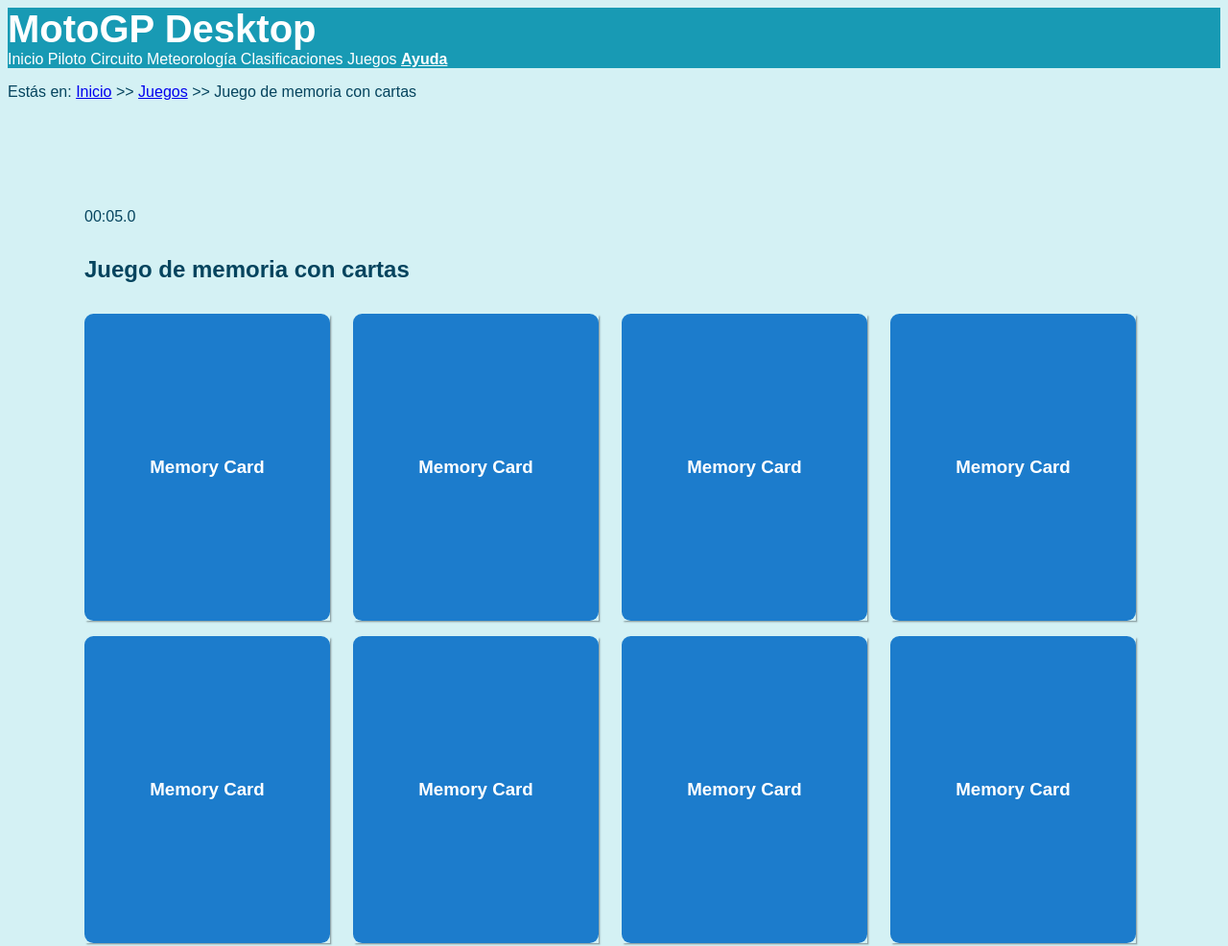
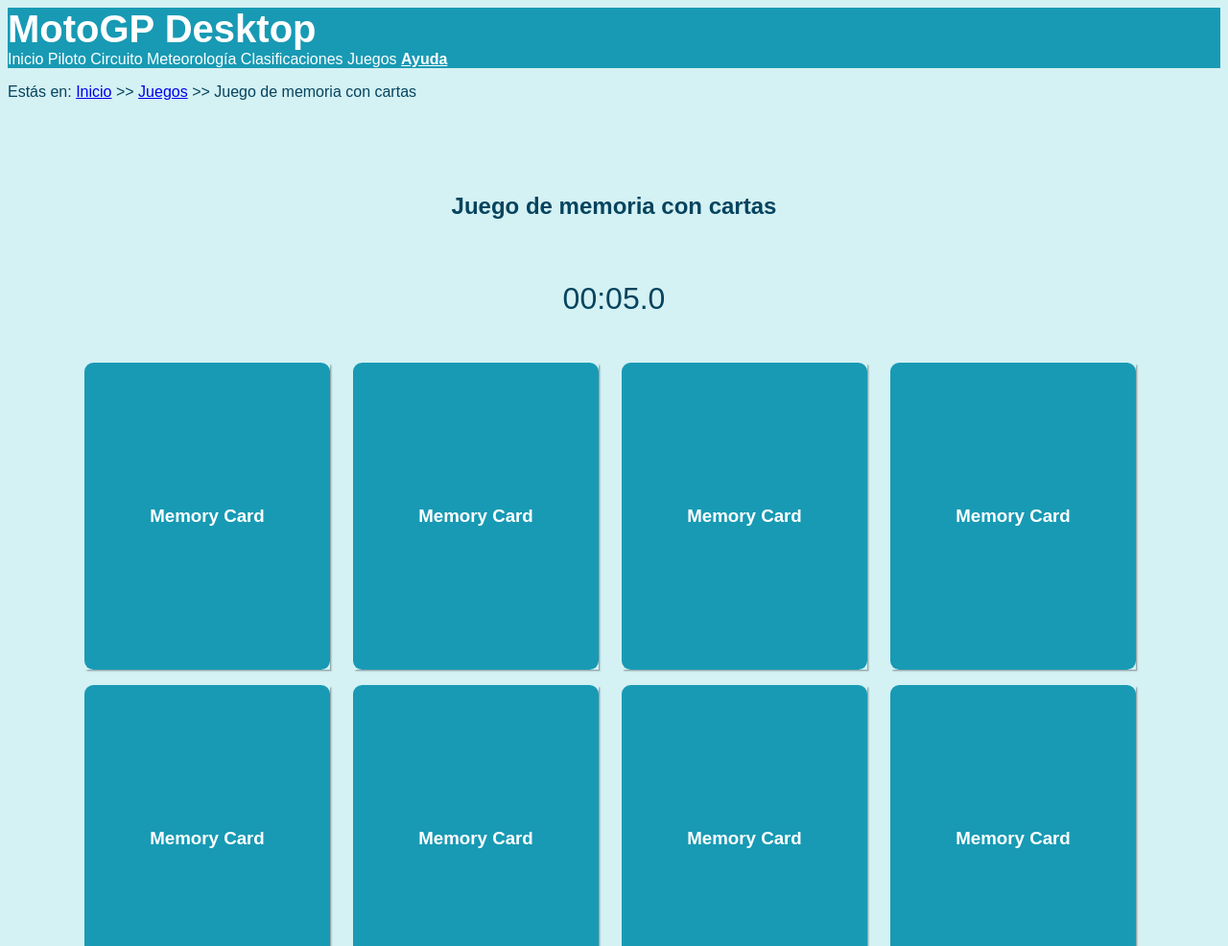
Before and after one commit to uo289792/MotoGP-Desktop, a plain HTML site: page memoria.html in a window 1280 px wide. Shown: the top 986 px of the page at 96% size. Drawn offline with Linux system fonts and the light colour scheme.

Commit message:
Cambio de clase

```diff
--- a/estilo/cards.css
+++ b/estilo/cards.css
@@ -32,7 +32,7 @@
     height: 100%;
     position: absolute;
     border-radius: 0.5em;
-    background: #1C7CCC;
+    background: #189ab4;
     backface-visibility: hidden;
 }
 
--- a/estilo/layout-cards.css
+++ b/estilo/layout-cards.css
@@ -1,3 +1,6 @@
+/* MotoGP-Desktop*/
+/* Hoja de estilo para el layout del juego de memoria con cartas */
+
 /* especificidad: 001 */
 main {
   display: grid;
@@ -11,6 +14,14 @@
 main h2 {
   grid-column: 1 / -1;
   margin: 0 0 1rem 0;
+  text-align: center;
+}
+
+/* especificidad: 002 */
+main p {
+  grid-column: 1 / -1;
+  text-align: center;
+  font-size: 2rem;
 }
 
 /* especificidad: 003 */
--- a/js/memoria.js
+++ b/js/memoria.js
@@ -200,8 +200,5 @@
     // comprobar pareja (este método decidirá si deshabilitar o cubrir)
     // comprobación puede invocar reinicios / desbloqueos según corresponda
     this.comprobarPareja();
-
-    // Si comprobarPareja llama a cubrirCartas, éste hará el reinicio tras timeout.
-    // Si llama a deshabilitarCartas, reinicio se hará inmediatamente en ese método.
   }
 }
--- a/memoria.html
+++ b/memoria.html
@@ -32,8 +32,9 @@
     <p class="migas">Estás en: <a href="index.html">Inicio</a> >> <a href="juegos.html">Juegos</a> >> Juego de memoria con cartas</p>
 
     <main>
-        <p>00:00.0</p>
         <h2>Juego de memoria con cartas</h2>
+
+         <p>00:00.0</p>
 
         <!-- 12 cartas: 6 pares (Honda, Yamaha, Ducati, KTM, Aprilia, MotoGP) -->
         <article onclick="window.juegoMemoria.voltearCarta(this)" data-card="honda">
```
